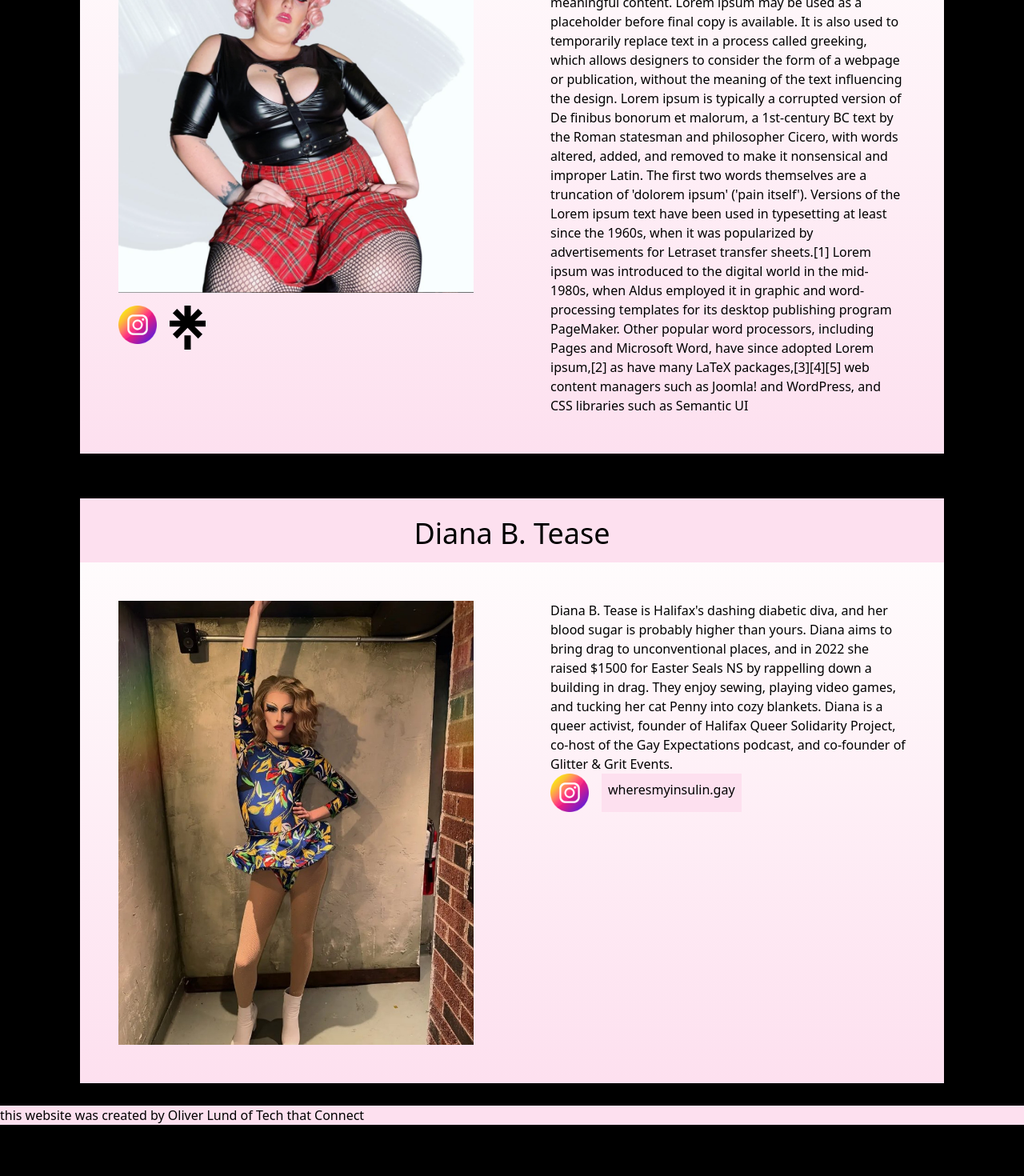
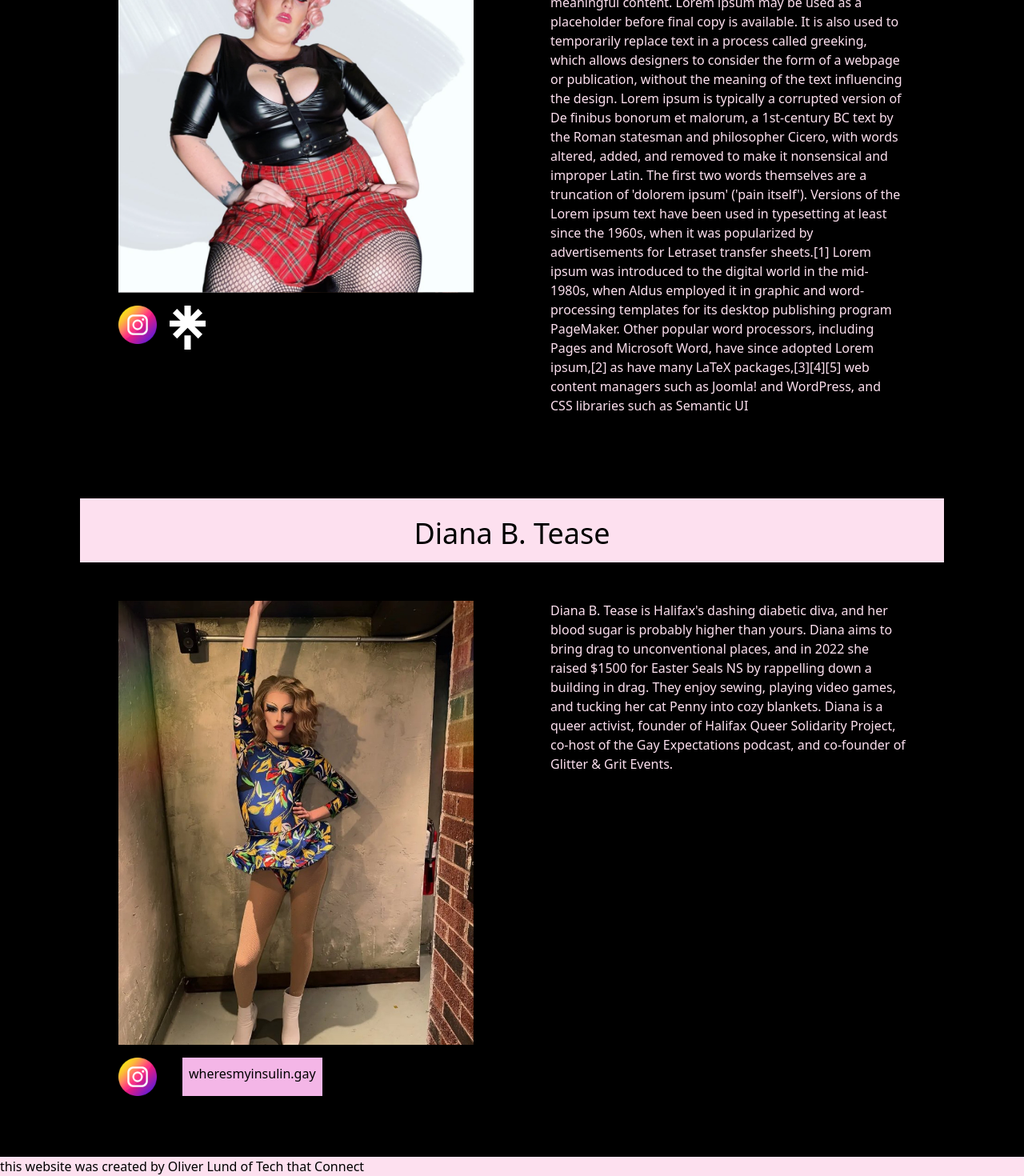
Before and after one commit to techThatConnect/GAG, a SvelteKit app: page /about in a window 1280 px wide. Shown: the part 1165-2635 px from the top of the page at 80% size. Before the commit the page ends 2571 px from the top, so only its background shows below. Built offline with nearby package versions, Linux system fonts and the light colour scheme.

Commit message:
remived iframe, updated contact form, fixed nav bug that showed 2 menus on resize

```diff
--- a/src/lib/components/diana.svelte
+++ b/src/lib/components/diana.svelte
@@ -4,37 +4,38 @@
    import insta from '$lib/images/instagram.png'
 </script>
 
-
 <body class="bg-black">
    <br>
-<div class="card bg-gradient-to-t from-light_pink to-light dark:from-purp dark:to-dark border-4 border-black  grid grid-rows-2 ml-2 mr-2 sm:ml-12 sm:mr-12  lg:ml-24 lg:mr-24">
-   <div class="col-span-3 bg-light_pink dark:bg-purp flex justify-around">
-      <h1 class="text-4xl  p-6 inline">Diana B. Tease</h1>
+   <div class="card bg-black border-4 border-black  grid grid-rows-2 ml-2 mr-2 sm:ml-12 sm:mr-12  lg:ml-24 lg:mr-24">
+      <div class="col-span-3 bg-light_pink dark:bg-purp  flex justify-around">
+         <h1 class="text-4xl m-0 dark:text-light_pink p-6 inline">Diana B. Tease</h1>
       </div>
    <div class="p-12 row-start-2 col-span-3 lg:col-span-1">
       <img src="{picture}" alt="" class="h-100 w-100">
+      <div class="flex justify-start mt-4">
 
+
+       <a class="mr-4" href="https://www.instagram.com/diana.b.tease/">
+            <img class="icon" src="{insta}" alt="">
+         </a>
+         <a class="inline ml-4 p-2 bg-dark_pink dark:bg-purp" href="https://www.wheresmyinsulin.gay">
+            wheresmyinsulin.gay
+        </a>
+      </div>
    </div>
    <div class="row-start-3 lg:row-start-2 p-2 lg:p-12 col-start-1 lg:col-start-2 col-span-3 lg:col-span-1">
 
-   <p class="dark:text-light_pink">
+      <p class="text-light_pink">
          Diana B. Tease is Halifax's dashing diabetic diva, and her blood sugar is probably higher than yours. Diana aims to bring drag to unconventional places, and in 2022 she raised $1500 for Easter Seals NS by rappelling down a building in drag. They enjoy sewing, playing video games, and tucking her cat Penny into cozy blankets.
          Diana is a queer activist, founder of Halifax Queer Solidarity Project, co-host of the Gay Expectations podcast, and co-founder of Glitter & Grit Events. </p>
 
-      <div class="flex">
-         <a href="https://www.instagram.com/diana.b.tease/">
-            <img class="icon" src="{insta}" alt="blah">
-         </a>
-         <a class=" ml-4 p-2 bg-light_pink dark:bg-purp" href="https://www.wheresmyinsulin.gay">
-            wheresmyinsulin.gay
-        </a>
    </div>
+   </div>
+   </body>
 
 
-</div>
-</div>
 
-</body>
+
 
 <style lang="postcss">
    .card {
--- a/src/lib/components/queera.svelte
+++ b/src/lib/components/queera.svelte
@@ -12,7 +12,7 @@ import insta from '$lib/images/instagram.png'
 
 <body class="bg-black">
 <br>
-<div class="card bg-gradient-to-t from-light_pink to-light dark:from-purp dark:to-dark border-4 border-black  grid grid-rows-2 ml-2 mr-2 sm:ml-12 sm:mr-12  lg:ml-24 lg:mr-24">
+<div class="card bg-black border-4 border-black  grid grid-rows-2 ml-2 mr-2 sm:ml-12 sm:mr-12  lg:ml-24 lg:mr-24">
    <div class="col-span-3 bg-light_pink dark:bg-purp  flex justify-around">
       <h1 class="text-4xl m-0 dark:text-light_pink p-6 inline">Queera Bang</h1>
    </div>
@@ -25,13 +25,13 @@ import insta from '$lib/images/instagram.png'
          <img class="icon" src="{insta}" alt="">
       </a>
       <a class=" inline" href="https://linktr.ee/queerabang">
-         <svg width="15%" xmlns="http://www.w3.org/2000/svg" shape-rendering="geometricPrecision" text-rendering="geometricPrecision" image-rendering="optimizeQuality" fill-rule="evenodd" clip-rule="evenodd" viewBox="0 0 417 512.238"><path fill="#000000" fill-rule="nonzero" d="M171.274 344.942h74.09v167.296h-74.09V344.942zM0 173.468h126.068l-89.622-85.44 49.591-50.985 85.439 87.829V0h74.086v124.872L331 37.243l49.552 50.785-89.58 85.24H417v70.502H290.252l90.183 87.629L331 381.192 208.519 258.11 86.037 381.192l-49.591-49.591 90.218-87.631H0v-70.502z"/></svg>
+         <svg width="15%" xmlns="http://www.w3.org/2000/svg" shape-rendering="geometricPrecision" text-rendering="geometricPrecision" image-rendering="optimizeQuality" fill-rule="evenodd" clip-rule="evenodd" viewBox="0 0 417 512.238"><path fill="#ffffff" fill-rule="nonzero" d="M171.274 344.942h74.09v167.296h-74.09V344.942zM0 173.468h126.068l-89.622-85.44 49.591-50.985 85.439 87.829V0h74.086v124.872L331 37.243l49.552 50.785-89.58 85.24H417v70.502H290.252l90.183 87.629L331 381.192 208.519 258.11 86.037 381.192l-49.591-49.591 90.218-87.631H0v-70.502z"/></svg>
       </a>
    </div>
 </div>
 <div class="row-start-3 lg:row-start-2 p-2 lg:p-12 col-start-1 lg:col-start-2 col-span-3 lg:col-span-1">
 
-   <p class="dark:text-light_pink">
+   <p class="text-light_pink">
       In publishing and graphic design, Lorem ipsum is a placeholder text commonly used to demonstrate the visual form of a document or a typeface without relying on meaningful content. Lorem ipsum may be used as a placeholder before final copy is available. It is also used to temporarily replace text in a process called greeking, which allows designers to consider the form of a webpage or publication, without the meaning of the text influencing the design.
 
 Lorem ipsum is typically a corrupted version of De finibus bonorum et malorum, a 1st-century BC text by the Roman statesman and philosopher Cicero, with words altered, added, and removed to make it nonsensical and improper Latin. The first two words themselves are a truncation of 'dolorem ipsum' ('pain itself').
--- a/src/routes/+layout.svelte
+++ b/src/routes/+layout.svelte
@@ -38,7 +38,7 @@
 
 
           {#if test}
-          <div id="menu" class="flex justify-center menu hidden items-center w-auto pb-12 mx-auto">
+          <div id="menu" class="flex justify-center menu md:hidden items-center w-auto pb-12 mx-auto">
 
 
 
@@ -125,7 +125,7 @@
   grid-column-start: 2;
   margin: auto;
 text-align: center;
-display: block;
+
 
 }
 
@@ -136,7 +136,9 @@ display: block;
   grid-template-columns: 25% auto 25%;
 }
 
-
+.menu {
+  display: block;
+}
 
 }
   </style>
--- a/src/routes/+page.svelte
+++ b/src/routes/+page.svelte
@@ -1,10 +1,13 @@
 <script>
+
 import Footthing from '../lib/components/footer.svelte'
 
 
 </script>
 
+
 <body >
+
    <br>
    <div class="p-4  m-4 text-center  ">
       <h1 class=" glow md:text-9xl text-3xl text-center font-bold ">Glitter & Grit</h1>
@@ -13,15 +16,18 @@ import Footthing from '../lib/components/footer.svelte'
    </div>
 <br>
   <!-- Place <div> tag where you want the feed to appear -->
-      <div class="p-6"><div id="curator-feed-default-feed-layout"><a href="https://curator.io" target="_blank" class="crt-logo crt-tag">Powered by Curator.io</a></div><!-- The Javascript can be moved to the end of the html page before the </body> tag --><script type="text/javascript">
+
+      <div class="p-6"><div id="curator-feed-default-feed-layout"><a href="https://curator.io" target="_blank" class="crt-logo crt-tag">Powered by Curator.io</a></div><!-- The Javascript can be moved to the end of the html page before the </body> tag --></div>
+<Footthing />
+<script type="text/javascript">
    /* curator-feed-default-feed-layout */
    (function(){
    var i,e,d=document,s="script";i=d.createElement("script");i.async=1;i.charset="UTF-8";
    i.src="https://cdn.curator.io/published/a6b7a1cb-b0a0-4975-a10e-1e5ee651b0fd.js";
    e=d.getElementsByTagName(s)[0];e.parentNode.insertBefore(i, e);
    })();
-         </script></div>
-<Footthing />
+
+   </script>
 </body>
 
 
--- a/src/routes/contact/+page.svelte
+++ b/src/routes/contact/+page.svelte
@@ -36,15 +36,22 @@
 
     </div>
 
-    <div class="md:flex-1 dark:text-light_pink">
+    <div class="md:flex-1  dark:text-light_pink">
       send us an email
-      <form name="email" method="POST" netlify-honeypot="bot-field" netlify>
+      <form class="text-left" name="email" method="POST" netlify-honeypot="bot-field" netlify>
        <input type="hidden" name="form-name" value="email" />
-<div class="flex" >
-         <label for="name" class="flex80">
+<div  >
+         <label for="name" class="flex80 text-left">
             Name
-            <input class="inline border-2 hover:border-4 focus:border-4 border-black" type="text" name="name" id="name">
+            <input class="block border-2 hover:border-4 focus:border-4 border-black" type="text" name="name" id="name">
 
+         </label>
+
+         <br>
+
+         <label for="youremail">
+            your email
+            <input class="block border-2 hover:border-4 focus:border-4 border-black" type="text" name="youremail" id="youremail">
          </label>
 
         </div>
@@ -53,7 +60,7 @@
             message
             <textarea class="border-2 hover:border-4 focus:border-4 border-black" name="message" id="email" cols="80" rows="10"></textarea>
          </label>
-         <button class="bg-dark_pink hover:bg-light_pink active:bg-dark-pink  hover:dark:bg-purp p-2 ml-2 rounded-3xl" type="submit">send</button>
+         <button class="bg-dark_pink hover:bg-light_pink hover:text-black active:bg-dark-pink  hover:dark:bg-purp p-2 ml-2 rounded-3xl" type="submit">send</button>
 
          </form>
 
--- a/tailwind.config.js
+++ b/tailwind.config.js
@@ -5,7 +5,7 @@ export default {
     extend: {},
     screens: {
       'sm': '550px',
-      'md': '768px',
+      'md': '767px',
       'lg': '1024px',
       'xl': '1280px',
       '2xl': '1536px',
```
Also changed, not shown: src/routes/events/+page.svelte (+10 -28 lines). Lines whose indentation alone changed are shown as unchanged.
